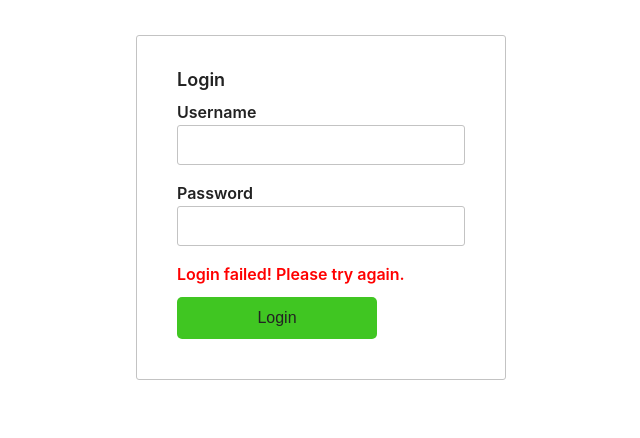
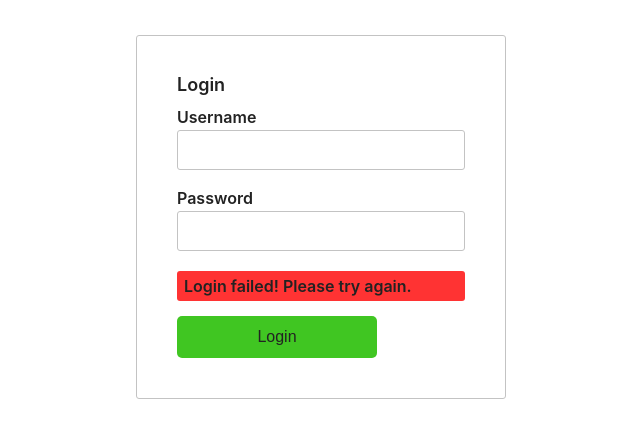
Before and after one commit to heathervv/trcc, a React (Create React App) app in the folder web/: page /login in a window 1280 px wide. Both pictures are taken after a click on the button "Login". Shown: the top 438 px of the page, without its empty margins (319-959 px from the left). Built offline with nearby package versions, Linux system fonts and the light colour scheme; no server answers.

Commit message:
Polish Login screen UX
Enter now submits form, use consistent error message styling
across app

```diff
--- a/web/src/auth/Login.jsx
+++ b/web/src/auth/Login.jsx
@@ -1,8 +1,9 @@
-import React, { useState } from 'react'
+import React, { useState, useCallback } from 'react'
 import { withRouter } from 'react-router-dom'
 import styled from 'styled-components'
 import { MainButton } from '../components/Button'
 import { login } from '../auth/authApi'
+import Error from '../components/Error'
 
 const Wrapper = styled.div`
   width: 100%;
@@ -20,16 +21,18 @@ const Form = styled.div`
   border-radius: 3px;
 `
 
+const Block = styled.div`
+  margin: 5px;
+`
+
 const Heading = styled.h1`
   font-size: 18px;
   font-weight: 600;
-  margin-left: 5px;
   margin-bottom: 15px;
 `
 
 const Field = styled.div`
   display: block;
-  margin: 5px;
 `
 
 const Label = styled.label`
@@ -51,19 +54,12 @@ const Input = styled.input`
   }
 `
 
-const Error = styled.p`
-  color: red;
-  font-weight: 600;
-  margin-left: 5px;
-  margin-bottom: 10px;
-`
-
 const Login = ({ history }) => {
   const [username, updateUsername] = useState('')
   const [password, updatePassword] = useState('')
   const [status, updateStatus] = useState(null)
 
-  const submitLogin = () => {
+  const submitLogin = useCallback(() => {
     login(username, password)
       .then((response) => {
         updateUsername('')
@@ -72,14 +68,29 @@ const Login = ({ history }) => {
         history.push('/admin')
       })
       .catch(() => {
+        updateUsername('')
+        updatePassword('')
         updateStatus('failed')
       })
+  }, [username, password, history])
+
+  const keyPressSubmit = (keyCode) => {
+    switch(keyCode) {
+      case 'Enter':
+        submitLogin()
+        break;
+      default:
+        break;
+    }
   }
 
   return (
     <Wrapper>
       <Form>
+        <Block>
           <Heading>Login</Heading>
+        </Block>
+        <Block>
           <Field>
             <Label htmlFor="username">Username</Label>
             <Input
@@ -87,8 +98,11 @@ const Login = ({ history }) => {
               type="text"
               value={username}
               onChange={(e) => updateUsername(e.target.value)}
+              onKeyPress={(e) => keyPressSubmit(e.key)}
             />
           </Field>
+        </Block>
+        <Block>
           <Field>
             <Label htmlFor="password">Password</Label>
             <Input
@@ -96,12 +110,16 @@ const Login = ({ history }) => {
               type="password"
               value={password}
               onChange={(e) => updatePassword(e.target.value)}
+              onKeyPress={(e) => keyPressSubmit(e.key)}
             />
           </Field>
+        </Block>
 
         {
           status === 'failed' &&
+          <Block>
             <Error>Login failed! Please try again.</Error>
+          </Block>
         }
 
         <MainButton onClick={submitLogin}>Login</MainButton>
--- /dev/null
+++ b/web/src/components/Error.jsx
@@ -0,0 +1,13 @@
+import styled from 'styled-components'
+
+const Error = styled.p`
+  display: block;
+  width: 100%;
+  font-weight: 600;
+  background: rgba(255, 0, 0, .8);
+  padding: 7px;
+  border-radius: 3px;
+  margin-bottom: 10px;
+`
+
+export default Error
--- a/web/src/schedulePopUp/Booking/index.jsx
+++ b/web/src/schedulePopUp/Booking/index.jsx
@@ -3,6 +3,7 @@ import styled from 'styled-components'
 import config from '../../config'
 import { CounsellorApiContext } from '../../counsellorApi/CounsellorApiContext'
 import { SchedulePopUpContext, SchedulePopUpConsumer } from '../SchedulePopUpContext'
+import Error from '../../components/Error'
 import Title from '../Title'
 import ShiftDetails from '../ShiftDetails'
 import PopulateShift from './PopulateShift'
@@ -16,16 +17,6 @@ const PopUpDetails = styled.div`
     display: grid;
     grid-template-columns: repeat(2, 1fr);
   }
-`
-
-const ErrorMessage = styled.p`
-  display: block;
-  width: 100%;
-  font-weight: 600;
-  background: rgba(255, 0, 0, .8);
-  padding: 7px;
-  border-radius: 3px;
-  margin-bottom: 10px;
 `
 
 const BookingFlow = memo(() => {
@@ -106,7 +97,7 @@ const BookingFlow = memo(() => {
 
                     {
                         errorMessage &&
-                        <ErrorMessage>{errorMessage}</ErrorMessage>
+                        <Error>{errorMessage}</Error>
                     }
 
                     <ScheduleShift
```
Lines whose indentation alone changed are shown as unchanged.
